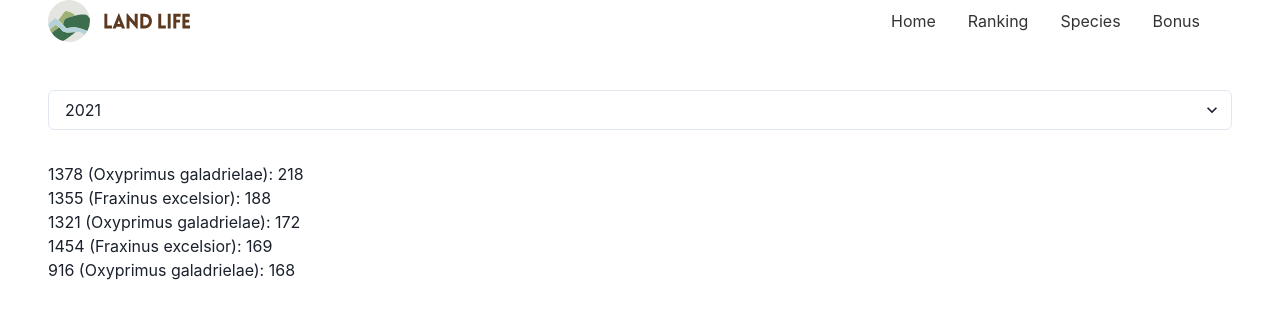
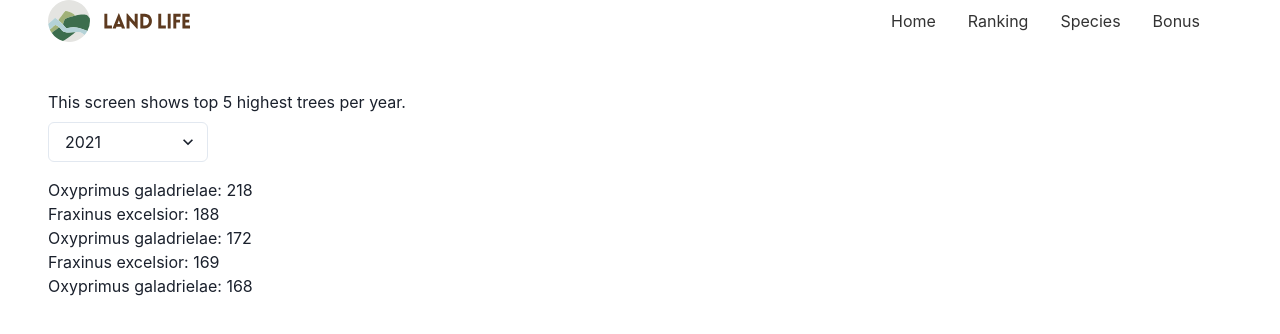
Before and after one commit to agatac/land-life, a React (Create React App) app: page /ranking in a window 1280 px wide. Shown: the top 334 px of the page. Built offline with nearby package versions, Linux system fonts and the light colour scheme.

Commit message:
Add explainer to each screen

```diff
--- a/src/components/Bonus.js
+++ b/src/components/Bonus.js
@@ -39,6 +39,7 @@ const Bonus = ({ species, fieldData }) => {
 
 	useEffect(() => {
 		if (!selectedMethod || !fieldData?.length || !species?.length) {
+			setChartData(undefined);
 			return;
 		}
 		// Limit field_data to the selected method only
@@ -78,7 +79,8 @@ const Bonus = ({ species, fieldData }) => {
 
 	return (
 		<Box m="12">
-			<Select placeholder="Select method" value={selectedMethod} onChange={(e) => setSelectedMethod(e.target.value)}>
+			<p>This screen shows a graph plotting the average height (taking into account all the years present in the data) for each species.</p>
+			<Select placeholder="Select method" value={selectedMethod} onChange={(e) => setSelectedMethod(e.target.value)} mt="2">
 				{methods?.map((m) => (
 					<option key={m} value={m}>
 						{m}
--- a/src/components/Ranking.js
+++ b/src/components/Ranking.js
@@ -17,6 +17,7 @@ const Ranking = ({ species, fieldData }) => {
 
 	useEffect(() => {
 		if (!year || !fieldData?.length) {
+			setDataPerYear([]);
 			return;
 		}
 		const sortedByYear = fieldData.filter((d) => d.year_monitored === year).sort((a, b) => b.height - a.height);
@@ -27,7 +28,8 @@ const Ranking = ({ species, fieldData }) => {
 
 	return (
 		<Box m="12">
-			<Select placeholder="Select year" value={year} onChange={(e) => setYear(e.target.value)}>
+			<p>This screen shows top 5 highest trees per year.</p>
+			<Select placeholder="Select year" value={year} onChange={(e) => setYear(e.target.value)} w="160px" mt="2">
 				{availableYears?.map((y) => (
 					<option key={y} value={y}>
 						{y}
@@ -35,13 +37,12 @@ const Ranking = ({ species, fieldData }) => {
 				))}
 			</Select>
 			{(dataPerYear?.length ?? 0) > 0 && (
-				<Box mt="8">
+				<Box mt="4">
 					{dataPerYear.map((d) => {
 						const speciesName = species?.find((s) => s.tree_species_id === d.species_id);
 						return (
 							<div key={d.individual_tree_id}>
-								{d.individual_tree_id}
-								{!!speciesName?.latin_name && ` (${speciesName.latin_name})`}: {d.height}
+								{!!speciesName?.latin_name && ` ${speciesName.latin_name}`}: {d.height}
 							</div>
 						);
 					})}
--- a/src/components/Species.js
+++ b/src/components/Species.js
@@ -47,7 +47,8 @@ const Species = ({ species, fieldData }) => {
 
 	return (
 		<Box m="12">
-			<Select placeholder="Select species" value={selectedSpeciesId} onChange={(e) => setSelectedSpeciesId(e.target.value)}>
+			<p>This screen shows what the best method is for each tree species.</p>
+			<Select placeholder="Select species" value={selectedSpeciesId} onChange={(e) => setSelectedSpeciesId(e.target.value)} mt="2">
 				{species?.map((s) => (
 					<option key={s.tree_species_id} value={s.tree_species_id}>
 						{s.latin_name}
```
